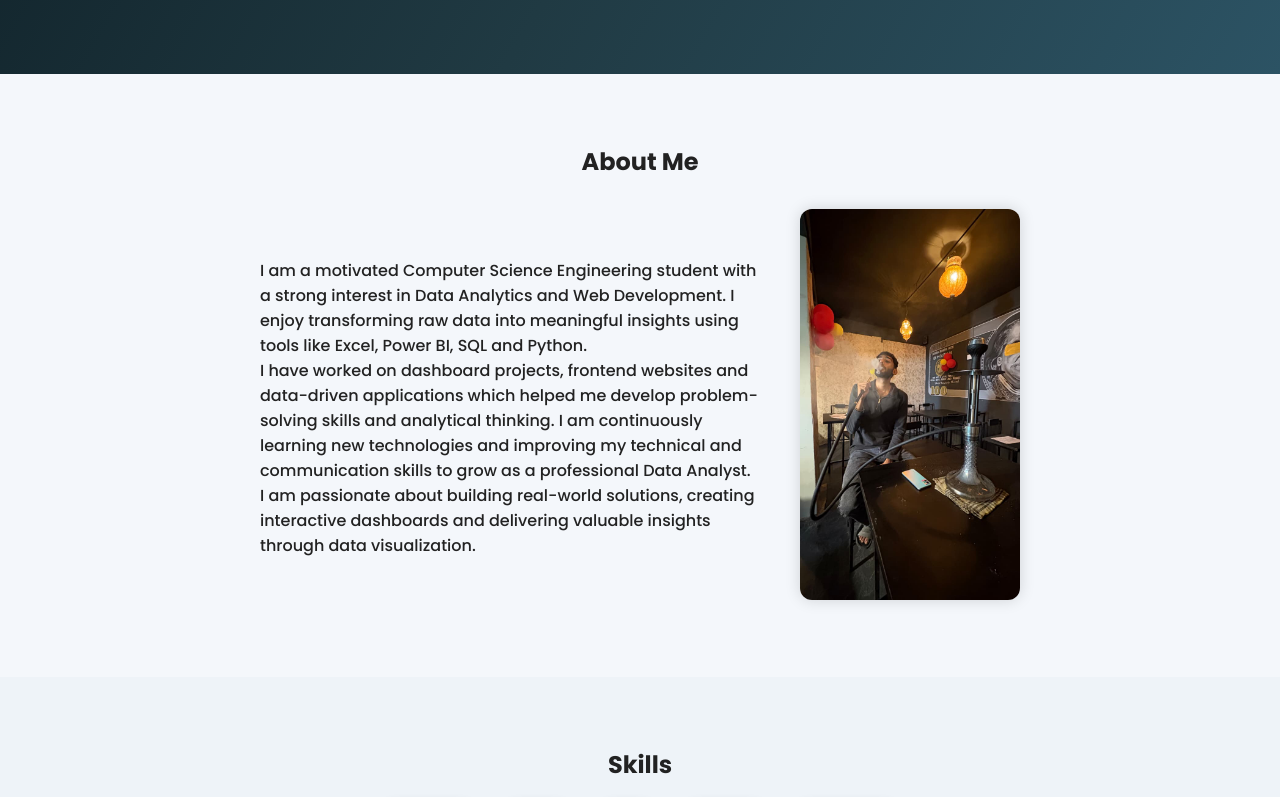
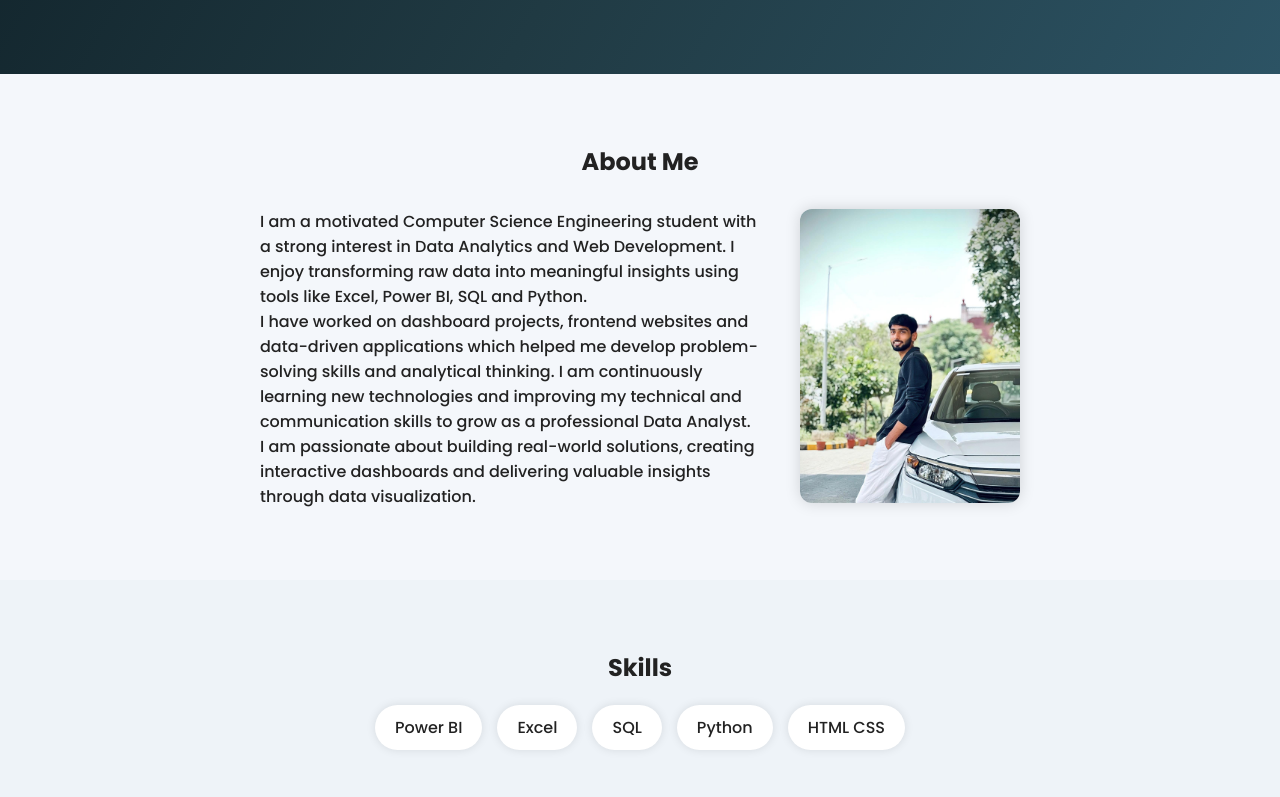
Before and after one commit to mrkundanraj/mrkundanraj.github.io, a plain HTML site: page index.html in a window 1280 px wide. Shown: the part 472-1269 px from the top of the page. Drawn offline with Linux system fonts and the light colour scheme.

Commit message:
Add files via upload

```diff
--- a/index.html
+++ b/index.html
@@ -63,7 +63,7 @@ insights through data visualization.
 </div>
 
 <div class="about-img">
-<img src="kundanp.jpeg" alt="Kundan Kumar">
+<img src="kuundann.jpeg" alt="Kundan Kumar">
 </div>
 
 </div>
```
